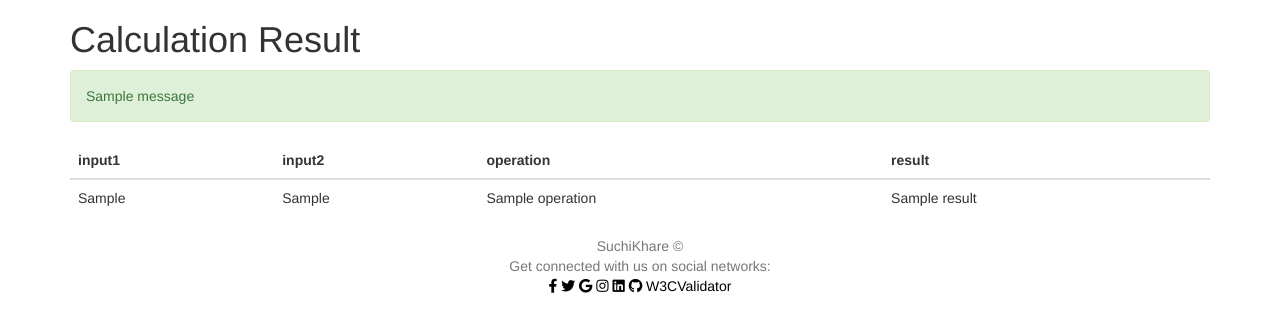
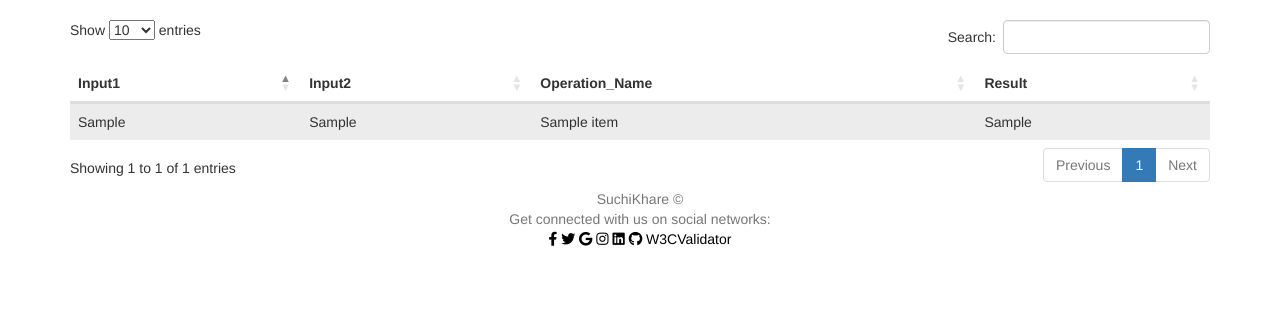
Before and after one commit to SuchiKhare/cal2_2, a Flask app: template app/templates/result.html in a window 1280 px wide. Shown: the part 52-384 px from the top of the page. Run offline with Flask 2, Linux system fonts and the light colour scheme; the template is opened without the code that fills it: most values are stand-ins (such as "Sample title", 1, 10 or a date in 2020); one stand-in notice (Sample message) is shown; parts of the project's set-up code (start-up, migrations or seed data) failed here and were passed over; some libraries are stand-ins or nearby versions.

Commit message:
Added scripts for beautiful tables in base html and run sucess with dummy data

```diff
--- a/app/app.py
+++ b/app/app.py
@@ -4,9 +4,11 @@ from flask import Flask
 from app.controllers.beauty_controller import BeautyController
 from app.controllers.index_controller import IndexController
 from app.controllers.calculator_controller import CalculatorController
+import logging
 
 app = Flask(__name__)
 app.secret_key = b'_5#y2L"F4Q8z\n\xec]/'
+logging.basicConfig(level=logging.INFO)
 
 
 @app.route("/", methods=['GET'])
--- a/app/templates/base.html
+++ b/app/templates/base.html
@@ -4,10 +4,7 @@
     <!-- Required meta tags -->
     <meta charset="utf-8">
     <meta name="viewport" content="width=device-width, initial-scale=1">
-    {% block head %}
-    <link rel="stylesheet" href="{{ url_for('static', filename='css/suchistyle.css') }}"/>
-    <title>{% block title %}{% endblock %} - My Webpage</title>
-    {% endblock %}
+    <title>{{ title }}</title>
     <!-- Bootstrap CSS -->
     <link rel="stylesheet" href="https://pro.fontawesome.com/releases/v5.10.0/css/all.css"
           integrity="sha384-AYmEC3Yw5cVb3ZcuHtOA93w35dYTsvhLPVnYs9eStHfGJvOvKxVfELGroGkvsg+p" crossorigin="anonymous">
@@ -16,10 +13,10 @@
 
     <!-- jQuery library -->
     <script src="https://ajax.googleapis.com/ajax/libs/jquery/3.5.1/jquery.min.js"></script>
+    <link rel="stylesheet" type="text/css" href="https://cdn.datatables.net/1.10.25/css/dataTables.bootstrap5.css">
 
     <!-- Latest compiled JavaScript -->
-    <script src="https://maxcdn.bootstrapcdn.com/bootstrap/3.4.1/js/bootstrap.min.js"></script>
-    <link rel="stylesheet" type="text/css" href="https://cdn.datatables.net/1.10.25/css/dataTables.bootstrap5.css">
+
 
     <style>
         a:link {
@@ -70,14 +67,10 @@
 
     <div id="content">{% block content %}{% endblock %}</div>
 
-    <!-- Option 1: Bootstrap Bundle with Popper -->
-    <script src="https://cdn.jsdelivr.net/npm/bootstrap@5.1.3/dist/js/bootstrap.bundle.min.js"
-            integrity="sha384-ka7Sk0Gln4gmtz2MlQnikT1wXgYsOg+OMhuP+IlRH9sENBO0LRn5q+8nbTov4+1p"
-            crossorigin="anonymous"></script>
     <script type="text/javascript" charset="utf8" src="https://code.jquery.com/jquery-3.6.0.min.js"></script>
     <script type="text/javascript" charset="utf8" src="https://cdn.datatables.net/1.10.25/js/jquery.dataTables.js"></script>
     <script type="text/javascript" charset="utf8" src="https://cdn.datatables.net/1.10.25/js/dataTables.bootstrap5.js"></script>
-
+    {% block scripts %}{% endblock %}
 
     <div>
         {% block footer %}
@@ -118,5 +111,6 @@
         {% endblock %}
     </div>
 </div>
+
 </body>
 </html>
--- a/app/templates/result.html
+++ b/app/templates/result.html
@@ -1,40 +1,31 @@
 {% extends "base.html" %}
-{% block title %}Index{% endblock %}
-{% block head %}
-    {{ super() }}
-    <style type="text/css">
-        .important { color: #338099; }
-    </style>
+
+{% block content %}
+{% block scripts %}
+  <script>
+    $(document).ready(function () {
+      $('#data').DataTable();
+    });
+  </script>
 {% endblock %}
-{% block content %}
-    <h1>Calculation Result</h1>
-    {% with messages = get_flashed_messages() %}
-    {% if messages %}
-        {% for message in messages %}
-            <div class="alert alert-success" role="alert">
-                {{ message }}
-            </div>
-        {% endfor %}
-    {% endif %}
-{% endwith %}
-
-<table class="table table-dark">
+  <table id="data" class="table table-striped">
     <thead>
       <tr>
-      <th scope="col">input1</th>
-      <th scope="col">input2</th>
-      <th scope="col">operation</th>
-      <th scope="col">result</th>
+        <th>Input1</th>
+        <th>Input2</th>
+        <th>Operation_Name</th>
+        <th>Result</th>
       </tr>
     </thead>
     <tbody>
+      {% for item in print_lst %}
         <tr>
-      <td>{{ input1 }} </td>
-      <td>{{ input2 }} </td>
-      <td>{{ operation }}</td>
-      <td>{{ result }}</td>
+          <td>{{ item.get_input1() }}</td>
+          <td>{{ item.get_input2() }}</td>
+          <td>{{ item.get_operation_name() }}</td>
+          <td>{{ item.get_result() }}</td>
         </tr>
+      {% endfor %}
     </tbody>
   </table>
-
 {% endblock %}
```
Also changed, not shown: app/controllers/beauty_controller.py (+8 -2 lines), app/controllers/calculator_controller.py (+18 -1 lines), requirements.txt (+4 -3 lines). Lines whose indentation alone changed are shown as unchanged.
